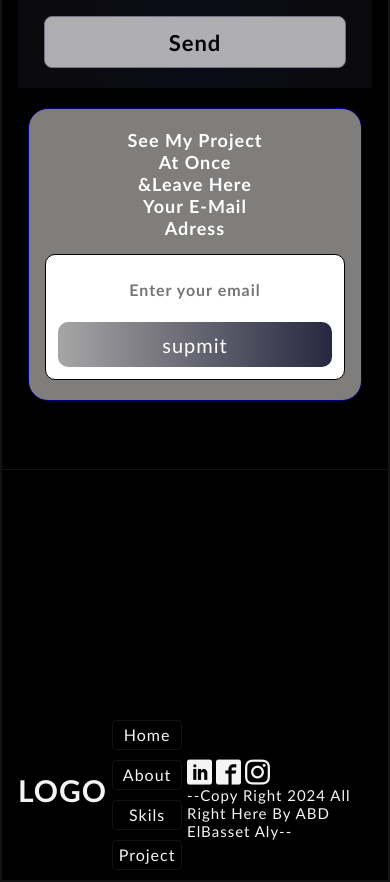
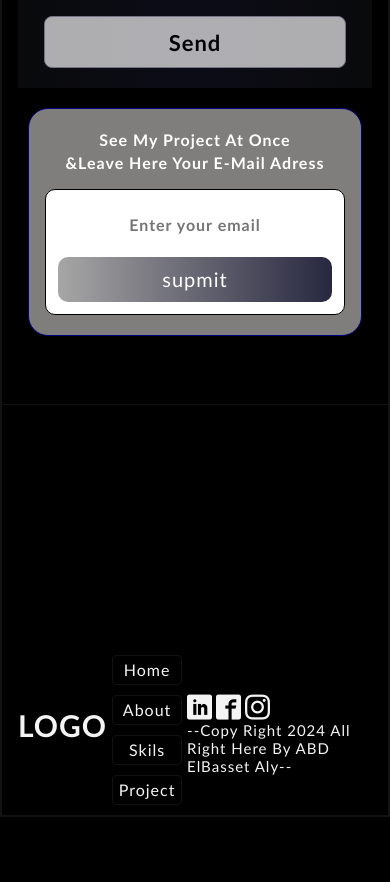
Before and after one commit to abdelbassetali/React-portfolio, a React (Vite) app: page / in a window 390 px wide. Shown: the part 2963-3845 px from the top of the page. After the commit the page ends 3780 px from the top, so only its background shows below. Built offline with nearby package versions, Linux system fonts and the light colour scheme.

Commit message:
Update contact.css

```diff
--- a/src/components/4-contact/contact.css
+++ b/src/components/4-contact/contact.css
@@ -83,13 +83,13 @@
     }
 
    .email-1 {
-        display: block !important;
-        font-size: 18px !important;
+        font-size: 16px !important;
+        line-height: 1.4 !important;
         margin: 0 0 15px 0 !important;
         margin-left: 0 !important;
         text-align: center !important;
-        visibility: visible !important;
-        opacity: 1 !important;
+        display: inline-block !important;
+        width: 100% !important;
     }
 
     /* نخلي الصندوق الأبيض بتاع الإيميل والزرار يظهر بوضوح وبشكل منسق على الموبايل */
```
